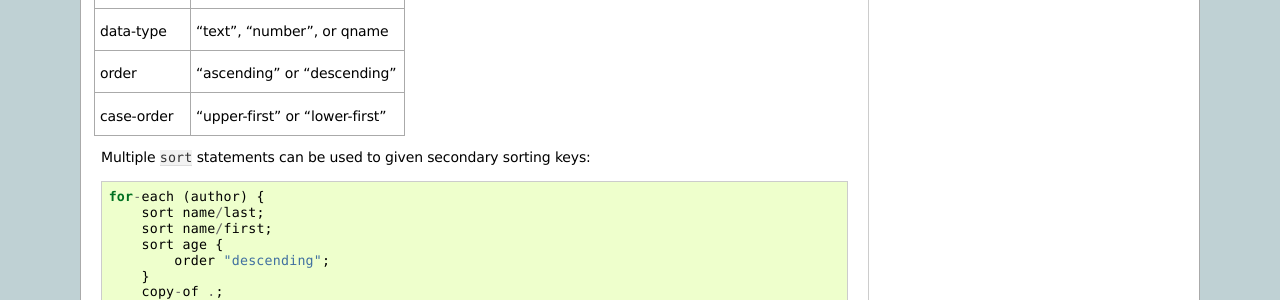
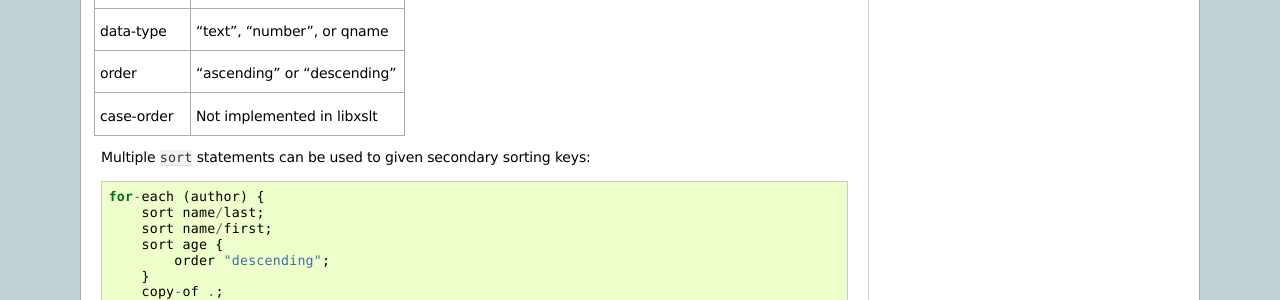
Before and after one commit to Juniper/libslax, a Sphinx documentation site: the page built from doc/constructs.rst, in a window 1280 px wide and 900 px high, scrolled down 6020 px. Shown: the part 152-452 px from the top of the window. Built offline with Sphinx 7.4.7, drawn with Linux system fonts in a browser that asks for light colours.

Commit message:
case-order is not implemented in libxslt

```diff
--- a/doc/constructs.rst
+++ b/doc/constructs.rst
@@ -432,7 +432,7 @@ key, as well as substatements that alter the normal sort behavior.
  language     Not implemented in libxslt
  data-type    "text", "number", or qname
  order        "ascending" or "descending"
- case-order   "upper-first" or "lower-first"
+ case-order   Not implemented in libxslt
 ============ ================================
 
 Multiple `sort` statements can be used to given secondary sorting keys::
```
